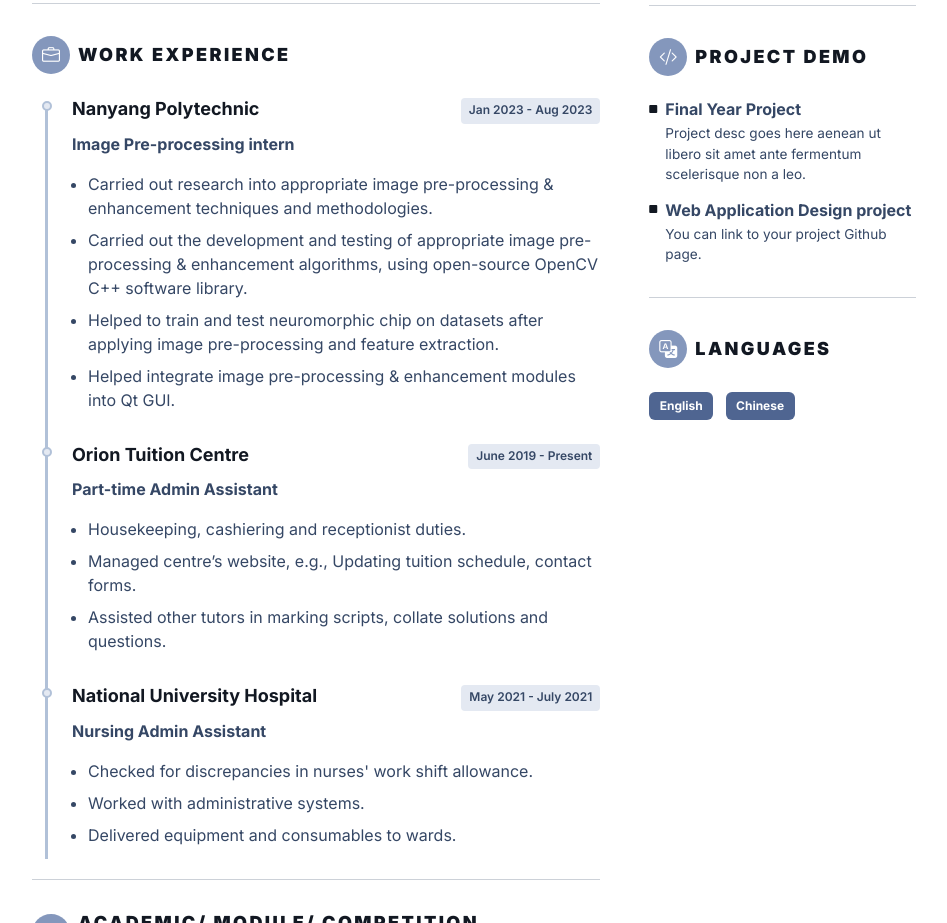
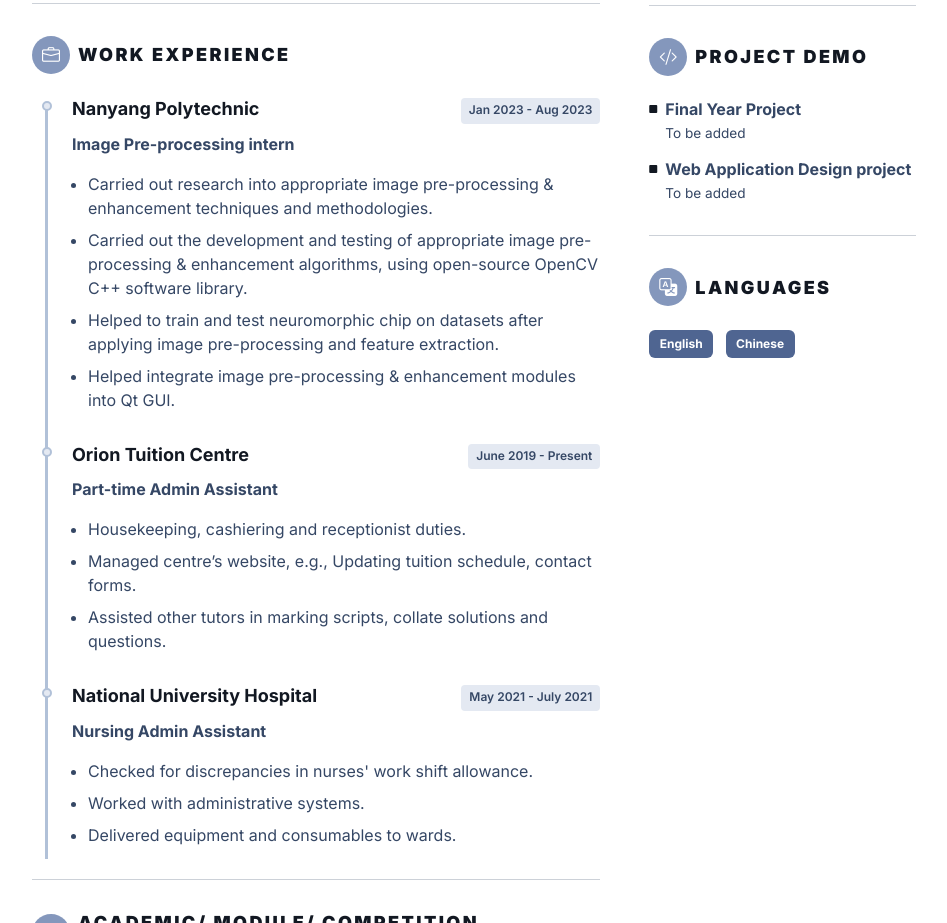
Before and after one commit to qinxiongg/qinxiongg.github.io, a plain HTML site: page index.html in a window 1280 px wide. Shown: the part 1099-2022 px from the top of the page, without its empty margins (166-1113 px from the left). Drawn offline with nearby package versions, Linux system fonts and the light colour scheme.

Commit message:
project demo description

```diff
--- a/index.html
+++ b/index.html
@@ -539,15 +539,14 @@
 										<h4 class="item-heading"><i class="item-icon bi bi-square-fill me-2"></i><a
 												href="#">Final Year Project</a></h4>
 										<div class="item-desc">
-											Project desc goes here aenean ut libero sit amet ante fermentum scelerisque
-											non a leo.
+											To be added
 										</div>
 									</div><!--//item-->
 									<div class="item">
 										<h4 class="item-heading"><i class="item-icon bi bi-square-fill me-2"></i><a
 												href="#">Web Application Design project</a></h4>
 										<div class="item-desc">
-											You can link to your project Github page.
+											To be added
 										</div>
 									</div><!--//item-->
 
```
